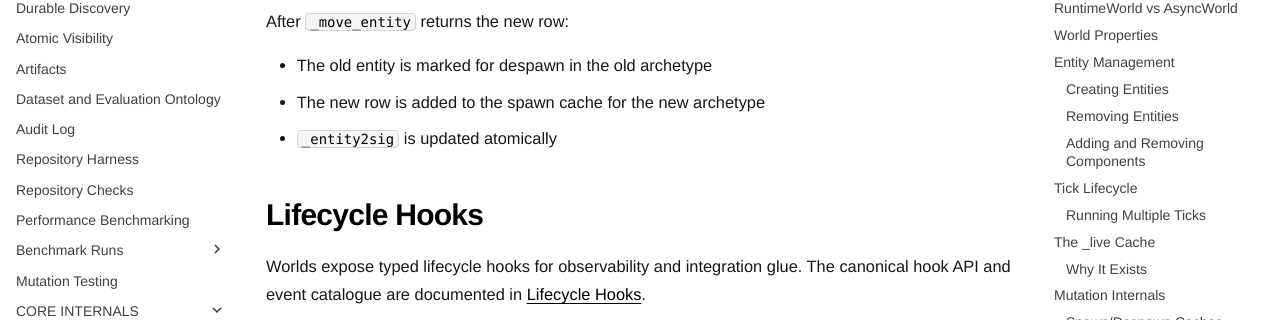
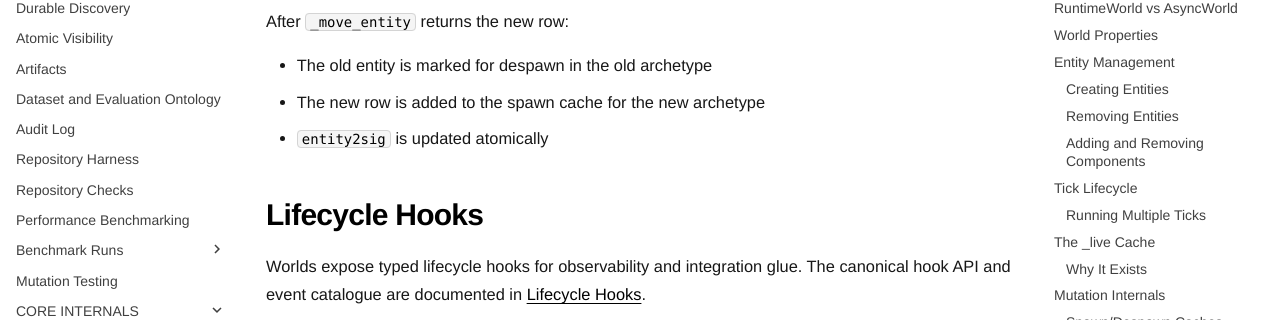
Before and after one commit to VangelisTech/archetype, an MkDocs documentation site: the page built from docs/guide/worlds.md, in a window 1280 px wide and 900 px high, scrolled down 5653 px. Shown: the part 129-449 px from the top of the window. Built offline with MkDocs 1.6.1 and Material for MkDocs 9.7.7, drawn with Linux system fonts in a browser that asks for light colours; comment, search, counter and statistics services are not loaded; some of the changed text lies outside the part shown.

```diff
--- a/docs/guide/worlds.md
+++ b/docs/guide/worlds.md
@@ -222,7 +222,7 @@ After `_move_entity` returns the new row:
 
 - The old entity is marked for despawn in the old archetype
 - The new row is added to the spawn cache for the new archetype
-- `_entity2sig` is updated atomically
+- `entity2sig` is updated atomically
 
 ## Lifecycle Hooks
 
@@ -299,7 +299,7 @@ bookkeeping:
 | `world_id` | Fresh | New `uuid7()` |
 | `run_id` | Fresh | Fork starts a new run lineage |
 | `tick` | Yes | Fork continues from the same tick |
-| `_entity2sig` | Yes | Deep copy of entity-to-signature mapping |
+| `entity2sig` | Yes | Deep copy of entity-to-signature mapping |
 | `_next_entity_id` | Yes | Entity ID counter |
 | Spawn/despawn caches | Yes | Pending mutations transfer to the fork |
 | Lifecycle hooks | Yes | Registrations at fork time copy; later registrations do not propagate |
```
Also changed, not shown: docs/guide/archetype.md (+1 -1 lines), 1 other file.
